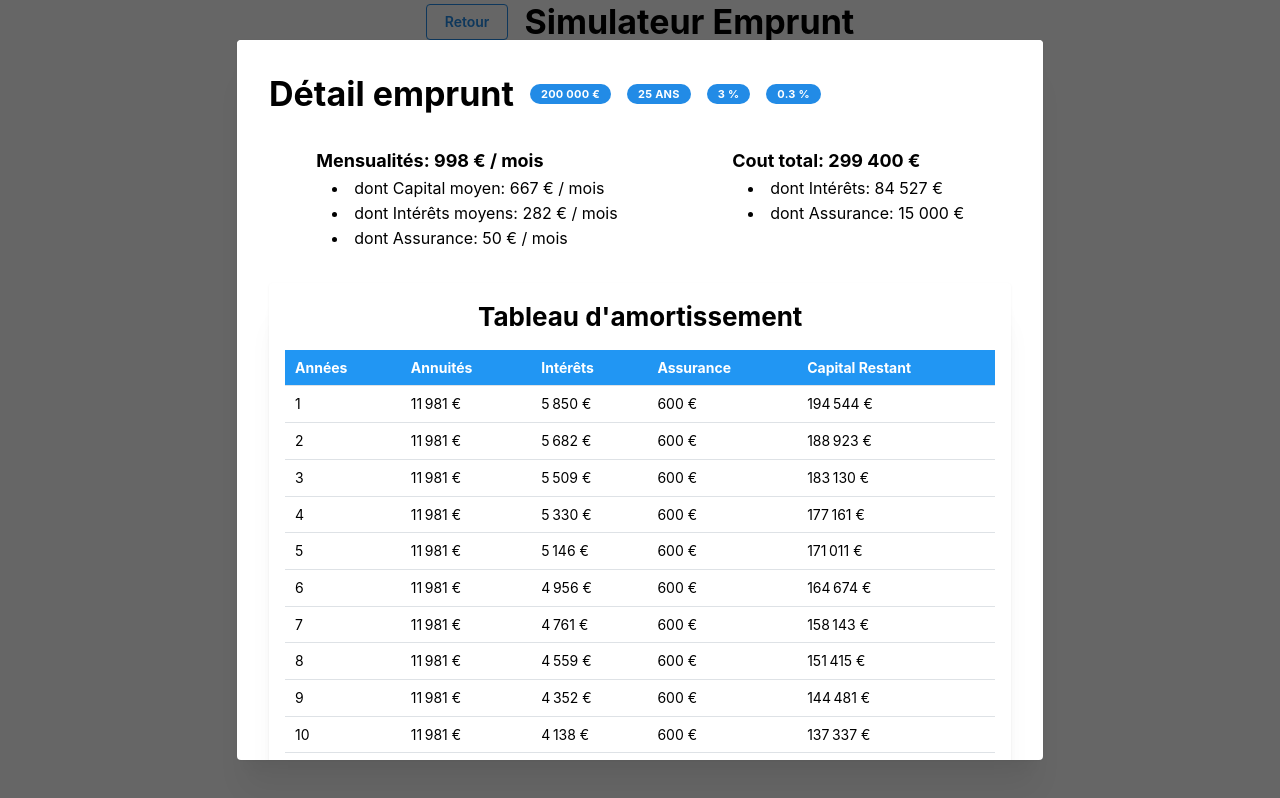
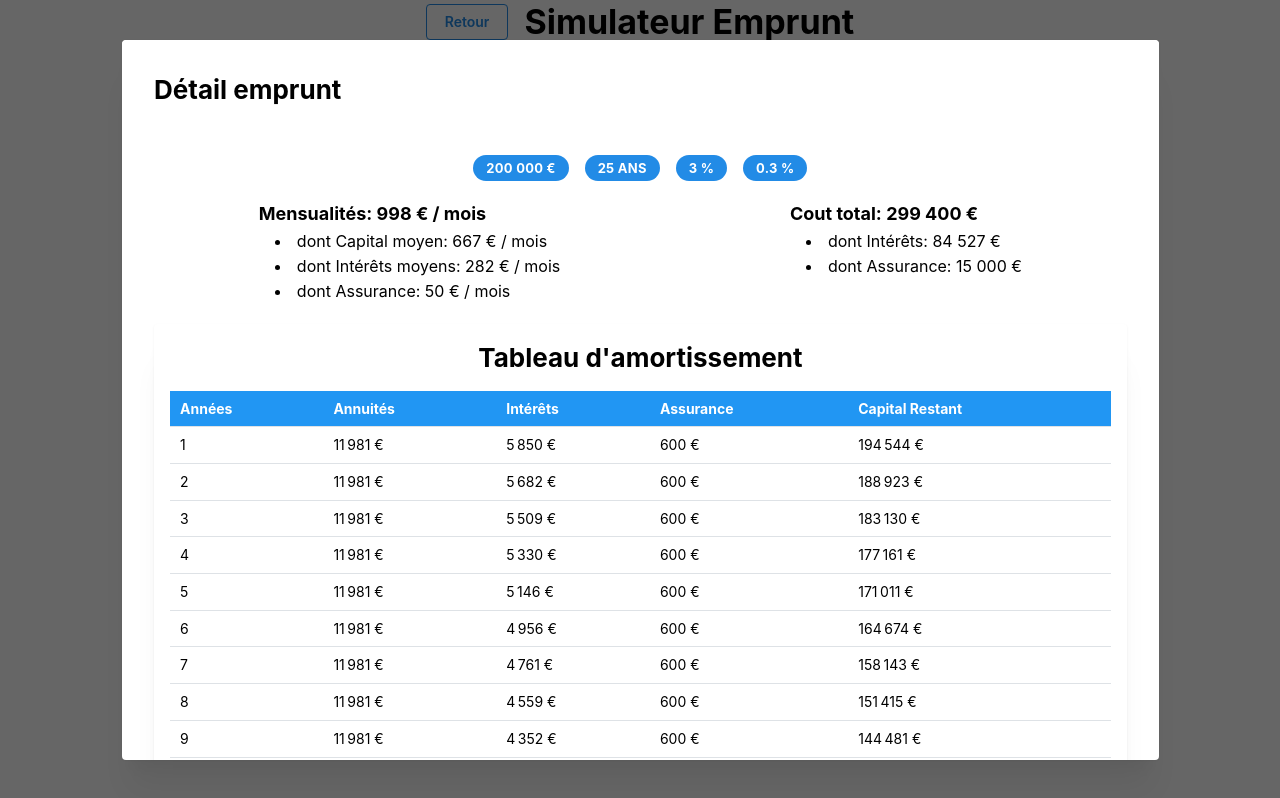
Before and after one commit to BenGex31/sonade, a Next.js app: page /simulateur-emprunt in a window 1280 px wide. Both pictures are taken after a click on the button "Calculer". Built offline with nearby package versions, Linux system fonts and the light colour scheme.

Commit message:
Update loanForm.tsx

```diff
--- a/ui/loanForm.tsx
+++ b/ui/loanForm.tsx
@@ -110,11 +110,18 @@ export default function LoanForm() {
 
   function handleLoandetailsOpen(): void {
     modals.openConfirmModal({
-      title: (
-        <Group>
-          <Title size="h1">Détail emprunt</Title>
-          <Tooltip label="Montant" color="orange" withArrow position="bottom">
-            <Badge>
+      title: <Title size="h2">Détail emprunt</Title>,
+      children: (
+        <Stack gap={"lg"} ref={contentRef} align="stretch">
+          <Center>
+            <Group mt={"md"} justify="center">
+              <Tooltip
+                label="Montant"
+                color="orange"
+                withArrow
+                position="bottom"
+              >
+                <Badge size="lg">
                   <NumberFormatter
                     thousandSeparator=" "
                     decimalSeparator=","
@@ -123,7 +130,7 @@ export default function LoanForm() {
                   />
                 </Badge>
               </Tooltip>
-          <Badge>
+              <Badge size="lg">
                 {form.values.duration > 1
                   ? `${form.values.duration} ans`
                   : `${form.values.duration} an`}
@@ -134,7 +141,7 @@ export default function LoanForm() {
                 withArrow
                 position="bottom"
               >
-            <Badge>{`${form.values.rate} %`}</Badge>
+                <Badge size="lg">{`${form.values.rate} %`}</Badge>
               </Tooltip>
               <Tooltip
                 label="Taux assurance"
@@ -142,12 +149,10 @@ export default function LoanForm() {
                 withArrow
                 position="bottom"
               >
-            <Badge>{`${form.values.insurance} %`}</Badge>
+                <Badge size="lg">{`${form.values.insurance} %`}</Badge>
               </Tooltip>
             </Group>
-      ),
-      children: (
-        <Stack gap={"xl"} ref={contentRef}>
+          </Center>
           <Loandetails
             totalMonthlyPayments={totalMonthlyPayments()}
             averageCapital={averageCapital()}
@@ -160,7 +165,7 @@ export default function LoanForm() {
           <LoanTable data={loanDataRows} />
         </Stack>
       ),
-      size: "70%",
+      size: "90%",
       padding: "xl",
       withCloseButton: false,
       onConfirm: () => generatePDF(),
```
Lines whose indentation alone changed are shown as unchanged.
